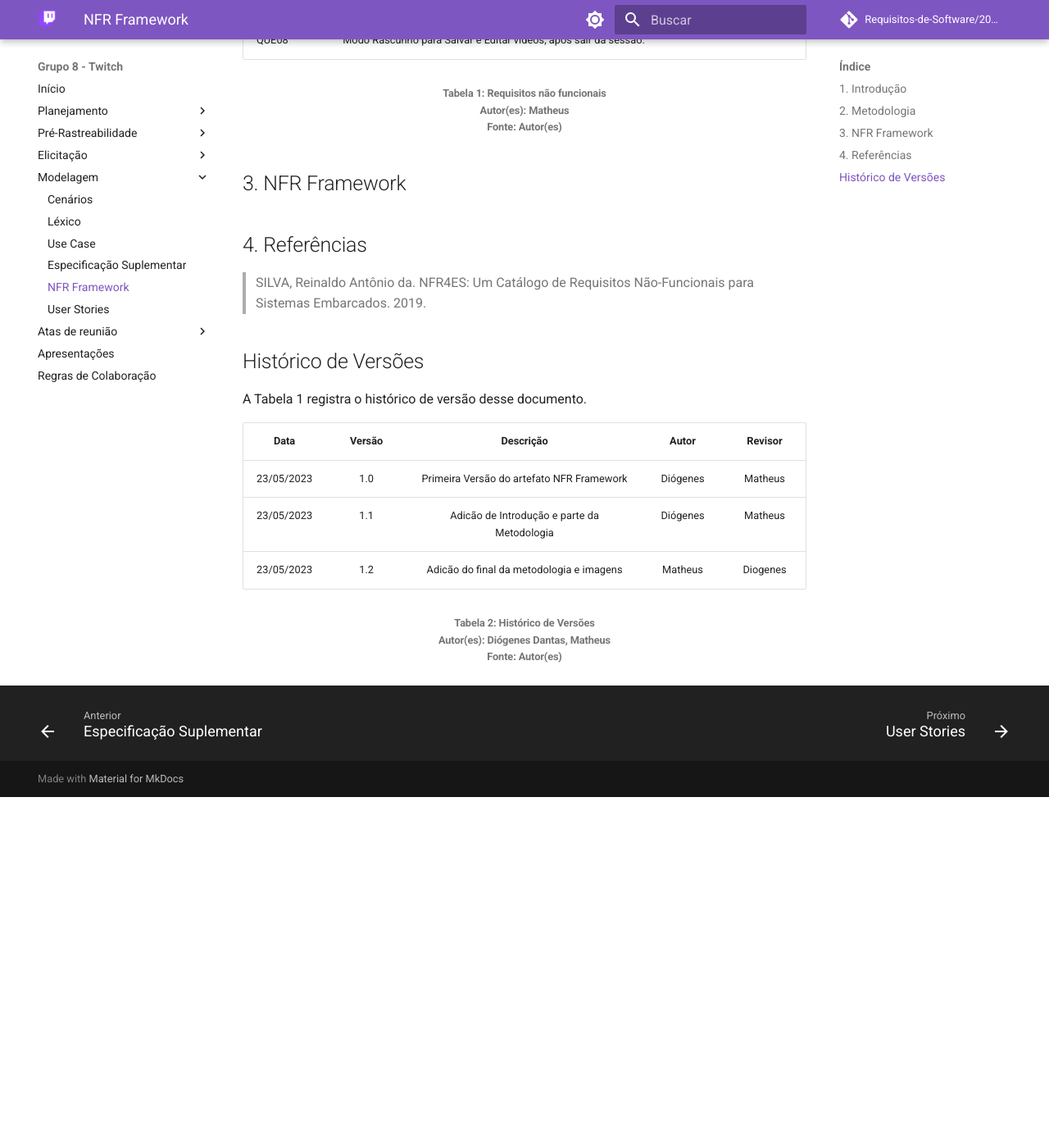
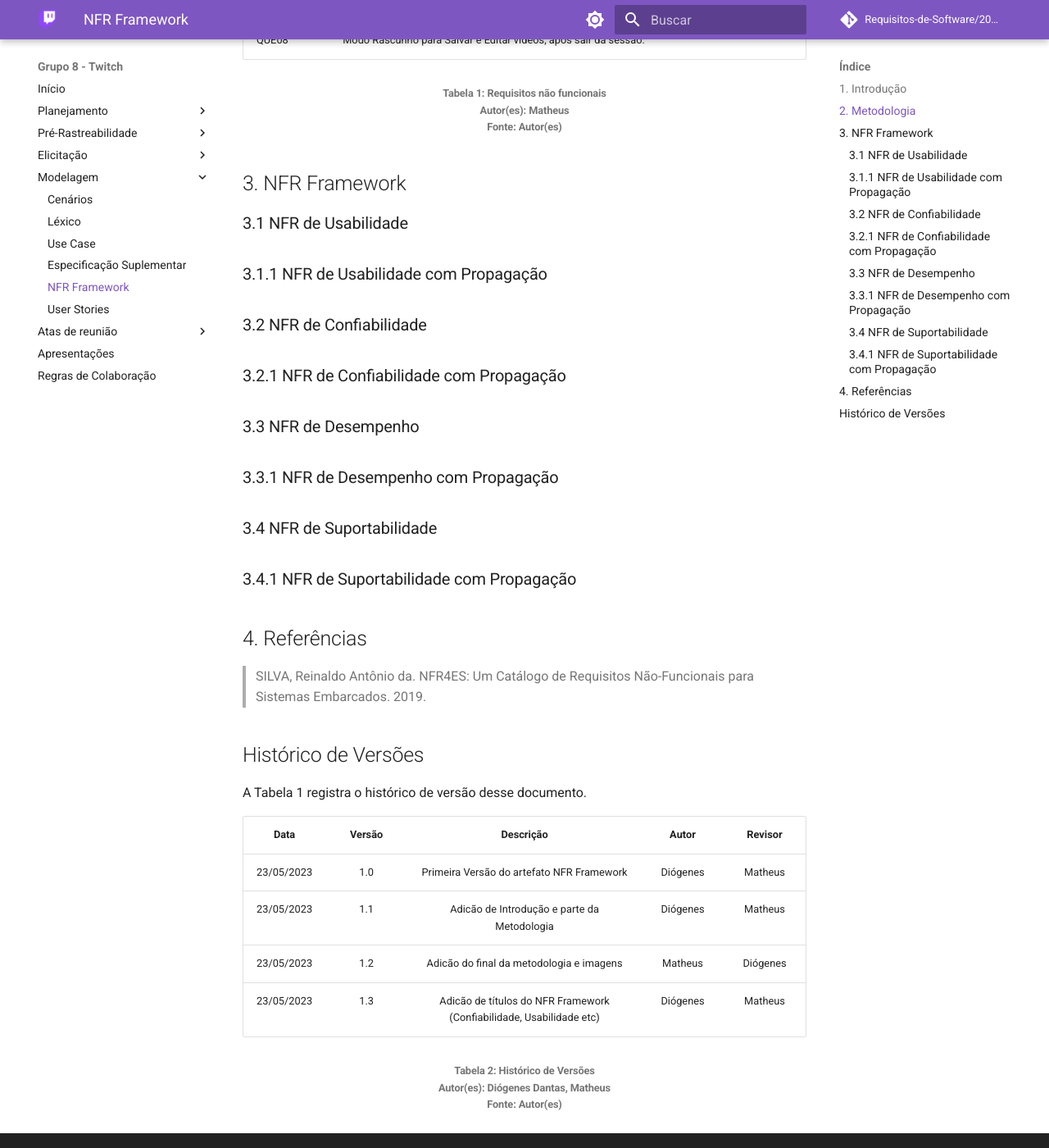
Before and after one commit to Requisitos-de-Software/2023.1-Twitch, an MkDocs documentation site: the page built from docs/modelagem/nfr.md, in a window 1280 px wide and 1400 px high, scrolled down 2512 px. Shown: the whole window at 82% size. Built offline with MkDocs 1.6.1 and Material for MkDocs 9.7.7, drawn with Linux system fonts in a browser that asks for light colours; comment, search, counter and statistics services are not loaded; before the commit the page ends 3484 px from its top, so only the background shows below that.

Commit message:
adiciona titulos do topico 3 nfr framework

```diff
--- a/docs/modelagem/nfr.md
+++ b/docs/modelagem/nfr.md
@@ -77,6 +77,22 @@
 
 ## 3. NFR Framework
 
+### 3.1 NFR de Usabilidade
+
+### 3.1.1 NFR de Usabilidade com Propagação
+
+### 3.2 NFR de Confiabilidade
+
+### 3.2.1 NFR de Confiabilidade com Propagação
+
+### 3.3 NFR de Desempenho
+
+### 3.3.1 NFR de Desempenho com Propagação
+
+### 3.4 NFR de Suportabilidade
+
+### 3.4.1 NFR de Suportabilidade com Propagação
+
 ## 4. Referências
 
 > SILVA, Reinaldo Antônio da. NFR4ES: Um Catálogo de Requisitos Não-Funcionais para Sistemas Embarcados. 2019.
@@ -89,7 +105,9 @@
 |:---: | :---: | :---: | :---: | :---: |
 | 23/05/2023 | 1.0 | Primeira Versão do artefato NFR Framework | Diógenes | Matheus |
 | 23/05/2023 | 1.1 | Adicão de Introdução e parte da Metodologia | Diógenes | Matheus |
-| 23/05/2023 | 1.2 | Adicão do final da metodologia e imagens | Matheus | Diogenes |
+| 23/05/2023 | 1.2 | Adicão do final da metodologia e imagens | Matheus | Diógenes |
+| 23/05/2023 | 1.3 | Adicão de títulos do NFR Framework (Confiabilidade, Usabilidade etc) | Diógenes | Matheus |
+
 
 
 <h6 align = "center"> Tabela 2: Histórico de Versões
```
